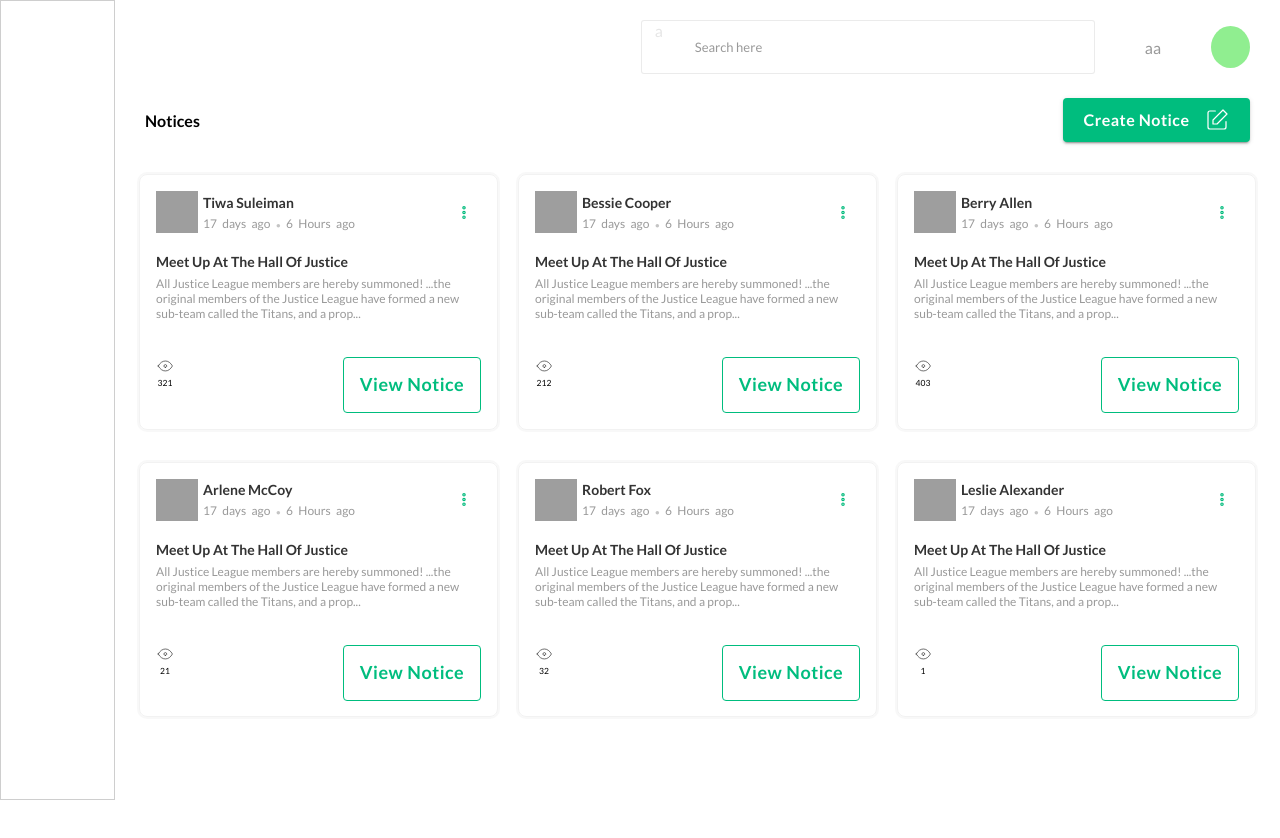
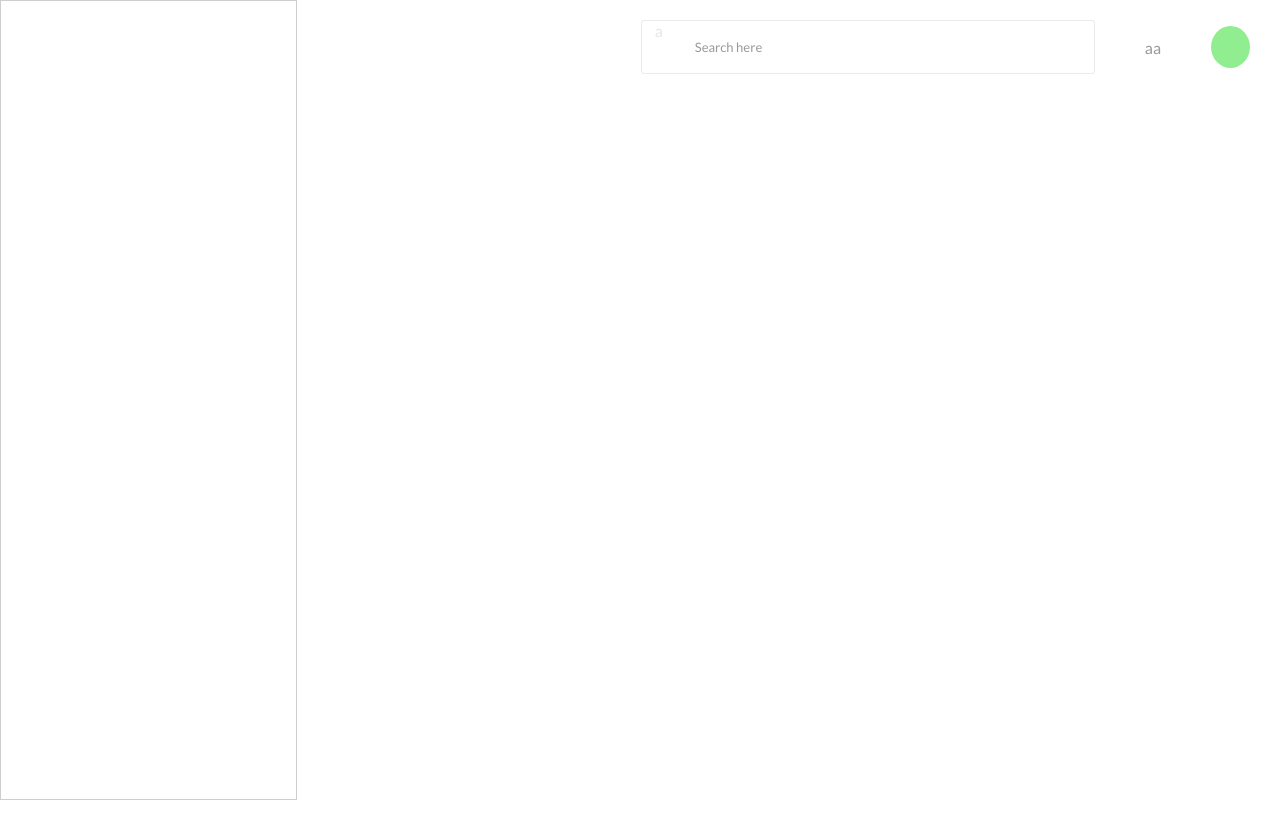
Before and after one commit to zurichat/zc_plugin_noticeboard, a React (Create React App) app in the folder frontend/: page / in a window 1280 px wide. Shown: the top 838 px of the page. After the commit the page ends 800 px from the top, so only its background shows below. Built offline with nearby package versions, Linux system fonts and the light colour scheme; grey boxes are pictures that could not be loaded.

Commit message:
#311 routing between the CreateNotice, ViewNotice and Adminnotice screens by ZetsuArmy

```diff
--- a/frontend/package.json
+++ b/frontend/package.json
@@ -9,6 +9,7 @@
     "cra-template": "1.1.2",
     "react": "^17.0.2",
     "react-dom": "^17.0.2",
+    "react-router-dom": "^5.2.1",
     "react-scripts": "4.0.3"
   },
   "scripts": {
--- a/frontend/src/components/NoticeBoard/NoticeBoard.jsx
+++ b/frontend/src/components/NoticeBoard/NoticeBoard.jsx
@@ -2,12 +2,23 @@ import React from 'react'
 import './NoticeBoard.css'
 import NoticeBoardHeader from './NoticeBoardHeader'
 import AdminNotice from '../NoticeBoard/noticeBoardComponent/AdminNotice'
+import { BrowserRouter as Router, Switch, Route } from "react-router-dom"
 
 function NoticeBoard() {
   return (
     <div className='notice'>
       <NoticeBoardHeader />
-      <AdminNotice />
+      <Switch>
+        <Route path="/create-notice">
+          {/* this component should be created in the NoticeBoard/noticeBoard folder <CreateNotice /> */}
+        </Route>
+        <Route path="/admin-notice">
+        <AdminNotice />
+        </Route>
+        <Route path="/">
+          {/* this component should be created in the NoticeBoard/noticeBoard folder <UserNotice /> remember to create a link for the View Notice Button that routes to admin-notice above */}
+        </Route>
+      </Switch>
     </div>
   )
 }
--- a/frontend/src/components/NoticeBoard/noticeBoardComponent/AdminNotice.css
+++ b/frontend/src/components/NoticeBoard/noticeBoardComponent/AdminNotice.css
@@ -1,4 +1,4 @@
-@import url('https://fonts.googleapis.com/css2?family=Lato:ital,wght@0,100;0,300;0,400;0,700;0,900;1,100;1,300;1,400;1,700;1,900&display=swap');
+@import url("https://fonts.googleapis.com/css2?family=Lato:ital,wght@0,100;0,300;0,400;0,700;0,900;1,100;1,300;1,400;1,700;1,900&display=swap");
 
 * {
   margin: 0;
@@ -6,8 +6,7 @@
   box-sizing: border-box;
   outline: none;
   text-decoration: none;
-    font-family: 'Lato',
-        sans-serif;
+  font-family: "Lato", sans-serif;
 }
 
 :root {
@@ -28,10 +27,17 @@ h6 {
 
 .preloader {
   text-align: center;
+  display: grid;
+  place-items: center;
+  flex-direction: column;
 }
 
 .fa-spinner {
   margin: 5rem 0 !important;
+}
+
+.logo {
+  height: 200px;
 }
 
 .isLoading,
@@ -41,6 +47,9 @@ h6 {
   margin: auto 0;
   padding: 0;
   color: var(--accent-color);
+  display: grid;
+  place-items: center;
+  margin-top: 150px;
 }
 
 /* pinned notice nav */
@@ -52,7 +61,6 @@ h6 {
   margin-bottom: 32px;
   padding: 0 6px;
 }
-
 
 .pinned-button-container .pin-text {
   display: flex;
@@ -89,7 +97,6 @@ h6 {
 .pinned-button-container .header-button img {
   margin-left: 16px;
 }
-
 
 /* section with the cards */
 section {
@@ -142,8 +149,6 @@ section .identity {
   margin-left: 5px;
 }
 
-
-
 section .identity .name {
   /* font-size: 14px; */
   font-weight: 700;
@@ -189,8 +194,6 @@ section .card-info {
   color: var(--main-gray);
 }
 
-
-
 /* icon-tray and stuffs */
 section .icon-button-tray {
   /* border: 1px solid red; */
@@ -212,7 +215,6 @@ section .icon-tray {
   transform: scale(1.1);
 }
 
-
 section .icon-tray div {
   margin-right: 15px;
   text-align: center;
@@ -232,7 +234,7 @@ section .card-button {
   font-weight: 600;
   text-transform: capitalize;
   box-shadow: 0 0 26 0 hsla(256, 90%, 84%, 0.25);
-    transition: all .4s;
+  transition: all 0.4s;
 }
 
 .card-button:hover {
@@ -241,7 +243,7 @@ section .card-button {
   color: #fefefe;
 }
 
-@Media screen and (max-width: 1440px) {
+@media screen and (max-width: 1440px) {
   section {
     grid-template-columns: repeat(3, 1fr);
   }
--- a/frontend/src/components/NoticeBoard/noticeBoardComponent/AdminNotice.jsx
+++ b/frontend/src/components/NoticeBoard/noticeBoardComponent/AdminNotice.jsx
@@ -4,6 +4,7 @@ import '../noticeBoardComponent/AdminNotice.css'
 import Card from '../noticeBoardComponent/Card'
 import { Button } from '@material-ui/core'
 import data from './Data'
+import logo from "../../../assets/svg/logo.svg"
 // import axios from 'axios'
 
 const PinnedNotices = () => {
@@ -18,6 +19,7 @@ const PinnedNotices = () => {
   if (loading) {
     return (
       <div className='preloader'>
+        <img className="logo" src={logo} alt="logo" />
         <h1 className='isLoading'>Loading...</h1>
         <i className='fas fa-spinner fa-spin'></i>
       </div>
@@ -26,9 +28,11 @@ const PinnedNotices = () => {
 
   return (
     <div>
+
       <div className='pinned-button-container'>
         <div className='pin-text'>
           <p className='text'>Notices</p>
+
         </div>
         <Button className='header-button' variant='contained'>
           Create Notice <img src={notice} alt='create notice' />
--- a/frontend/src/components/Sidebar/Sidebar.css
+++ b/frontend/src/components/Sidebar/Sidebar.css
@@ -1,8 +1,9 @@
 .sidebar {
-    flex: 0.2;
+    flex: 0.3;
     color: white;
     background-color: #fff;
     border: 1px solid #cecece;
+    max-width: 300px;
 
 
 }
```
Also changed, not shown: frontend/src/App.js (+7 -6 lines), frontend/src/assets/svg/logo.svg (added), 1 other file (tests, documents, lock files or other folders). Lines whose indentation alone changed are shown as unchanged.
